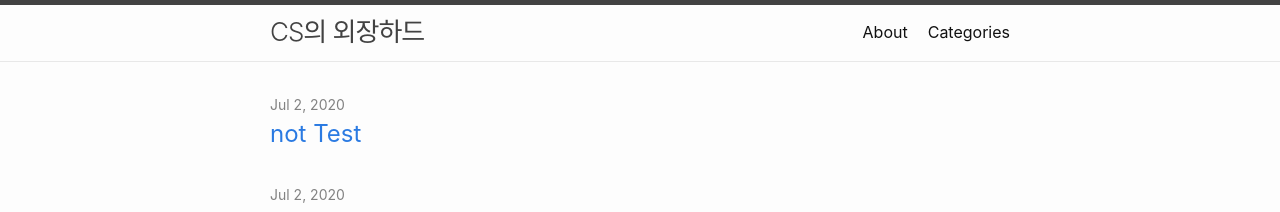
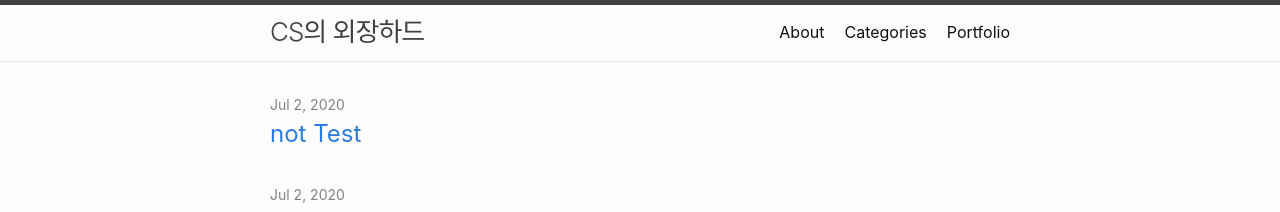
Before and after one commit to ChangSeok-Lee/ChangSeok-Lee.github.io, a Jekyll site: the page built from index.md, in a window 1280 px wide. Shown: the top 212 px of the page. Built offline with Jekyll 4.4.1, drawn with Linux system fonts in a browser that asks for light colours; our own code applies the rules of GitHub Pages for plain Markdown files.

Commit message:
Update _config.yml

```diff
--- a/_config.yml
+++ b/_config.yml
@@ -49,7 +49,7 @@ minima:
 header_pages:
  - about.md
  - Category.md
- - Poltfolio.md
+ - Portfolio.md
 
 # Build settings
 theme: minima
```
